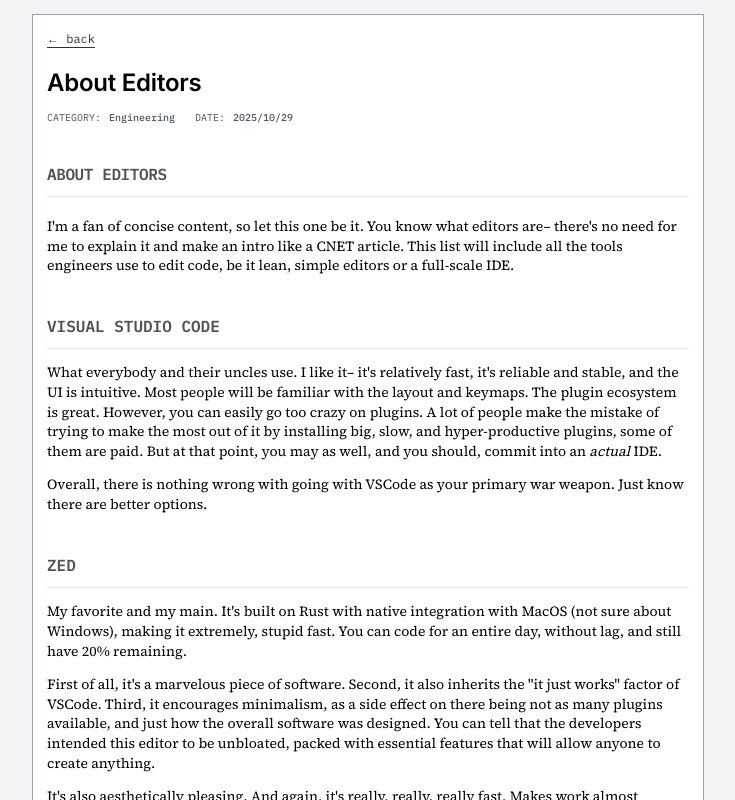
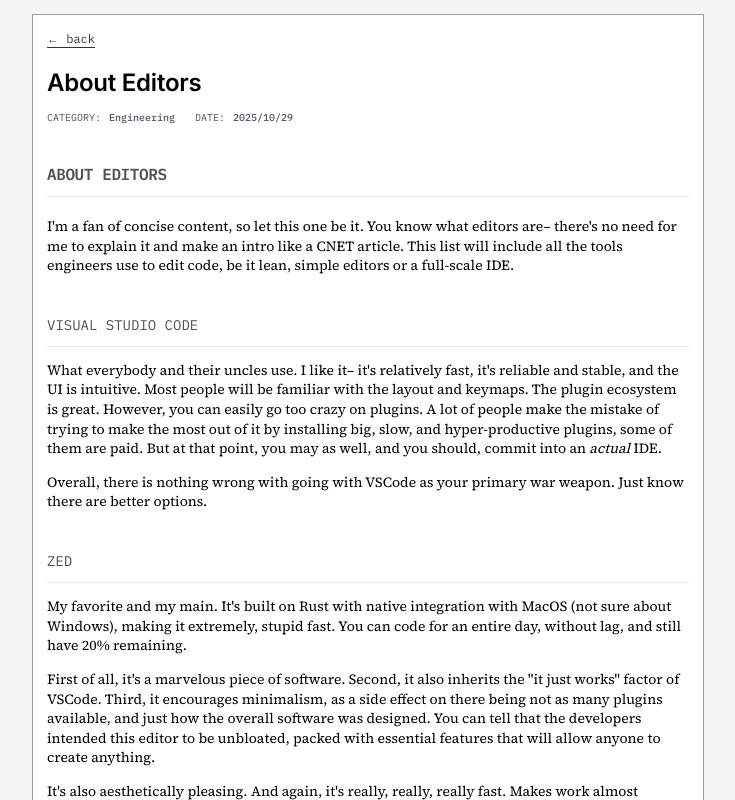
Before and after one commit to dhisonp/page, a Next.js app: page /blog/about-editors in a window 1280 px wide. Shown: the top 800 px of the page, without its empty margins (272-1007 px from the left). Built offline with nearby package versions, Linux system fonts and the light colour scheme.

Commit message:
subheading styling

```diff
--- a/src/app/styles/globals.css
+++ b/src/app/styles/globals.css
@@ -309,7 +309,7 @@
   }
 
   .prose h2 {
-    @apply text-lg uppercase font-mono mb-4 mt-10 pb-3;
+    @apply text-base uppercase font-mono font-normal mb-4 mt-10 pb-3;
     border-bottom: 1px solid #e5e5e5;
     line-height: 1.3;
     color: #525252;
```
